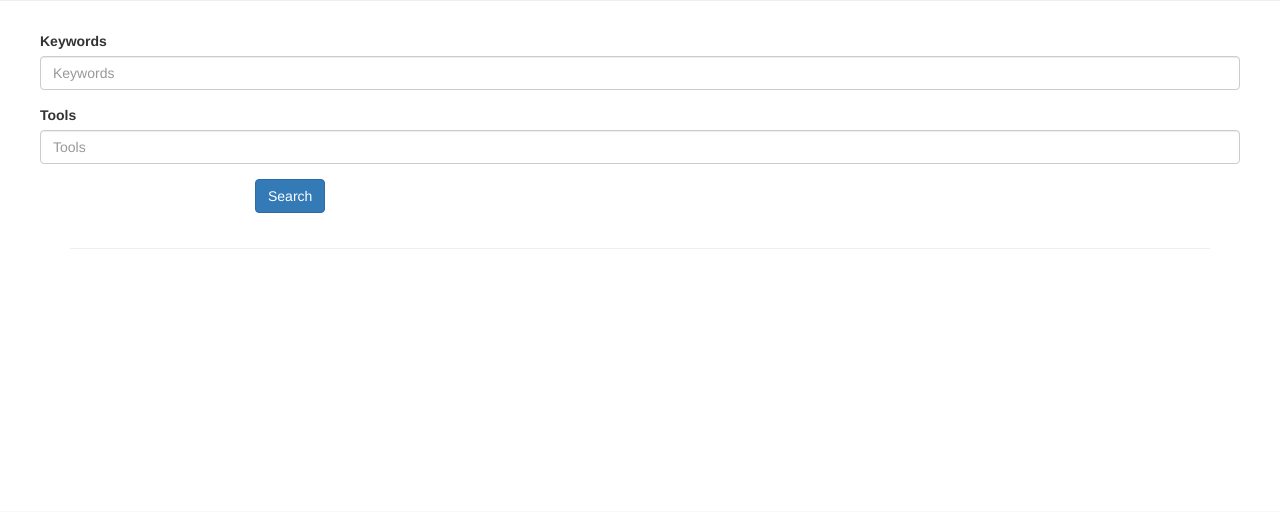
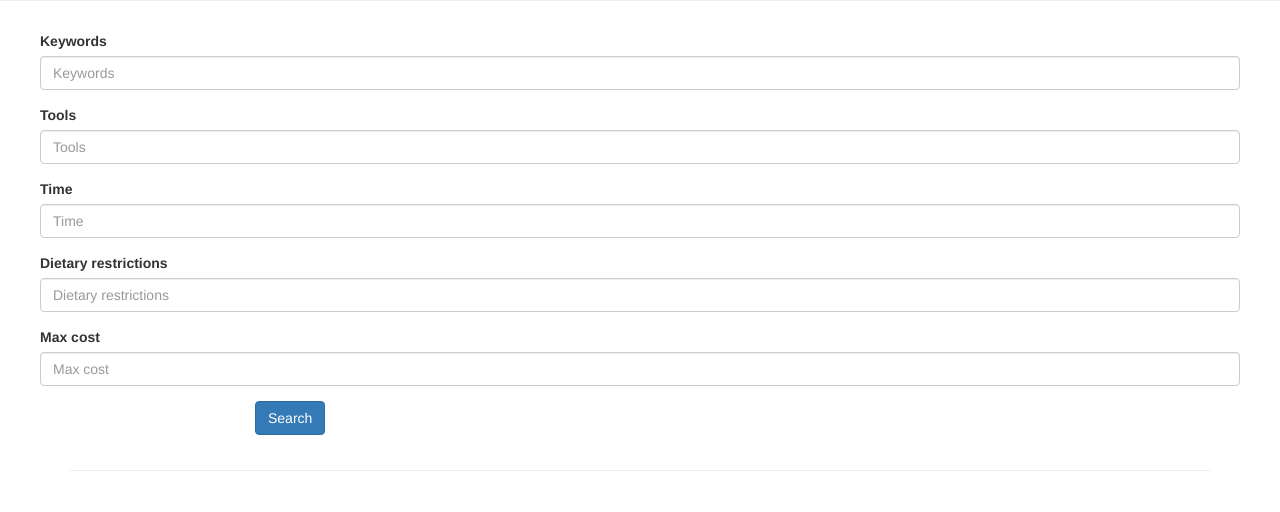
Before and after one commit to shiyingzheng/recipe_search, a Django app: page / in a window 1280 px wide. Shown: the part 289-801 px from the top of the page. Before the commit the page ends 502 px from the top, so only its background shows below. Run offline with Django 3.2, Linux system fonts and the light colour scheme; data that the repository does not hold is empty; some libraries are stand-ins or nearby versions.

Commit message:
added search by other things

```diff
--- a/cookin/app/forms/search_form.py
+++ b/cookin/app/forms/search_form.py
@@ -4,3 +4,6 @@ from django.forms import Form, CharField
 class SearchForm(Form):
     keywords = CharField(required=False)
     tools = CharField(required=False)
+    time = CharField(required=False)
+    dietary_restrictions = CharField(required=False)
+    max_cost = CharField(required=False)
--- a/cookin/app/models/recipe_model.py
+++ b/cookin/app/models/recipe_model.py
@@ -1,6 +1,7 @@
 from django.db import models
 from django.utils import timezone
 from django.core.validators import MinValueValidator
+from django.utils.text import slugify
 import uuid
 import os
 
@@ -55,11 +56,11 @@ class Recipe(models.Model):
         return '%s: %s' % (self.recipe_title, self.recipe_text)
 
     def relevance(self, my_tools=[]):
-        my_tools = list(map(str.lower, my_tools))
+        my_tools = list(map(slugify, my_tools))
         score = 0
         recipe_tools = self.tools.slugs()
         for tool in recipe_tools:
-            if tool.lower() in my_tools:
+            if tool in my_tools:
                 score += 1
             else:
                 score -= 1
--- a/cookin/app/templates/index.html
+++ b/cookin/app/templates/index.html
@@ -83,6 +83,19 @@
                             {% for tag in recipe.recipe_tags.all %}
                             <li>{{ tag }}</li>
                             {% endfor %}
+                            {% for t in tools%}
+                            <li>{{ t }}</li>
+                            {% endfor %}
+                        </ul>
+                    </div>
+                    <div class="col-xs-2">
+                        <p class="text-right">Tools:</p>
+                    </div>
+                    <div class="col-xs-10">
+                        <ul class="list-inline">
+                            {% for t in recipe.tools.all %}
+                            <li>{{ t }}</li>
+                            {% endfor %}
                         </ul>
                     </div>
                 </div>
--- a/cookin/app/views/index_view.py
+++ b/cookin/app/views/index_view.py
@@ -1,6 +1,51 @@
 from django.shortcuts import render
 from app.forms import SearchForm
 from app.models import Recipe
+from app.models import Rating
+from django.utils.text import slugify
+
+def average_cost(recipe):
+    qs = Rating.objects.filter(rating_recipe__exact=recipe.id)
+    recipe_ratings = qs.all()
+    if len(recipe_ratings) == 0:
+        return 0
+
+    cost_sum = 0
+    for rating in recipe_ratings:
+        cost_sum += rating.rating_price * 1.0
+    return cost_sum / len(recipe_ratings)
+
+
+def filter_recipes(recipes, max_time, dietary_restrictions, max_cost, exclude_tools):
+    if not max_time:
+        max_time = float('inf')
+    if not dietary_restrictions:
+        dietary_restrictions = []
+    if not max_cost:
+        max_cost = float('inf')
+    if not exclude_tools:
+        exclude_tools = []
+
+    new_recipes = []
+    for recipe in recipes:
+        if recipe.prep_time_minutes + recipe.cooking_time_minutes > max_time:
+            continue
+        fits_restrictions = True
+        for restriction in dietary_restrictions:
+            if slugify(restriction) not in recipe.dietary_restrictions.slugs():
+                fits_restrictions = False
+        if not fits_restrictions:
+            continue
+        if average_cost(recipe) > max_cost:
+            continue
+        fits_tool_restrictions = True
+        for tool in exclude_tools:
+            if slugify(tool) in recipe.tools.slugs():
+                fits_tool_restrictions = False
+        if not fits_tool_restrictions:
+            continue
+        new_recipes.append(recipe)
+    return new_recipes
 
 
 def index(request):
@@ -8,17 +53,43 @@ def index(request):
     qs = Recipe.objects.all()
     keywords = request.GET.get("keywords")
     tools = request.GET.get("tools")
+    time = request.GET.get("time")
+    dietary_restrictions = request.GET.get("dietary_restrictions")
+    max_cost = request.GET.get("max_cost")
+    exclude_tools = request.GET.get("exclude_tools")
+
     if tools:
         tools = tools.split(",")
     else:
         tools = []
+
+    if exclude_tools:
+        exclude_tools = exclude_tools.split(",")
+    else:
+        exclude_tools = []
+
+    if dietary_restrictions:
+        dietary_restrictions = dietary_restrictions.split(",")
+    else:
+        dietary_restrictions = []
 
     if keywords:
         keywords = keywords.split()
         for keyword in keywords:
             qs = qs.filter(recipe_title__icontains=keyword)
 
+    if time:
+        time = float(time)
+    else:
+        time = 0
+
+    if max_cost:
+        max_cost = float(max_cost)
+    else:
+        max_cost = 0
+
     unsorted_recipes = qs.all()
+    unsorted_recipes = filter_recipes(unsorted_recipes, time, dietary_restrictions, max_cost, exclude_tools)
     sorted_recipes = sorted(unsorted_recipes, key= lambda recipe: -recipe.relevance(my_tools=tools))
 
     relevances = []
```
